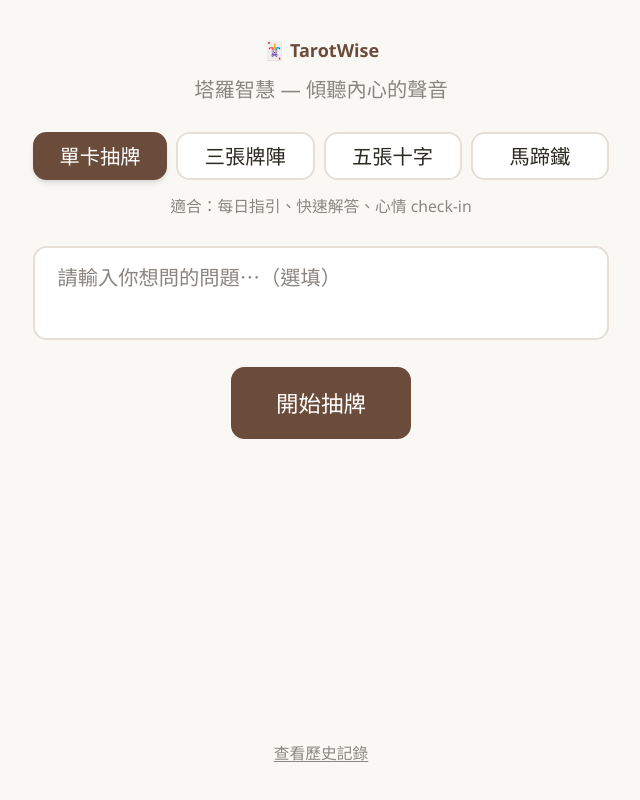
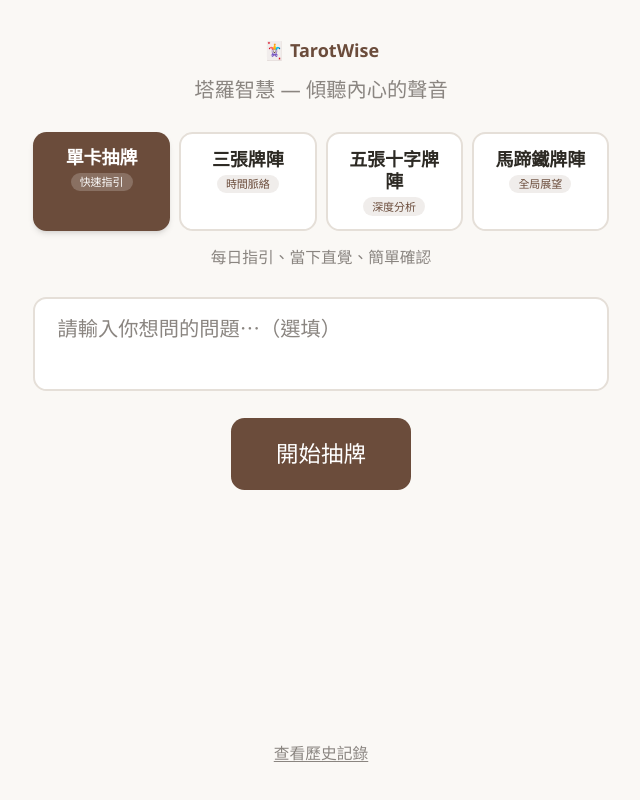
Before and after one commit to chrisudn/TarotWise-, a Next.js app: page / in a window 1280 px wide. Shown: the whole page, without its empty margins (319-959 px from the left). Built offline with nearby package versions, Linux system fonts and the light colour scheme.

Commit message:
牌陣新增 focus/suitableFor 方向欄位，選擇器改卡片式 UI，AI Prompt 注入專業定向

```diff
--- a/components/spread-selector.tsx
+++ b/components/spread-selector.tsx
@@ -1,49 +1,50 @@
 'use client'
 
 import type { SpreadType } from '@/types'
+import { spreads } from '@/data/spreads'
 
 interface SpreadSelectorProps {
   value: SpreadType
   onChange: (value: SpreadType) => void
 }
 
-const options: { value: SpreadType; label: string }[] = [
-  { value: 'single', label: '單卡抽牌' },
-  { value: 'three-card', label: '三張牌陣' },
-  { value: 'five-card', label: '五張十字' },
-  { value: 'horseshoe', label: '馬蹄鐵' },
-]
-
-const hints: Record<SpreadType, string> = {
-  'single': '適合：每日指引、快速解答、心情 check-in',
-  'three-card': '適合：多數問題 — 了解過去/現在/未來的脈絡',
-  'five-card': '適合：需要深入分析 — 從多個面向看清問題核心',
-  'horseshoe': '適合：事件發展全貌、人生規劃、一週展望',
-}
+const spreadOrder: SpreadType[] = ['single', 'three-card', 'five-card', 'horseshoe']
 
 export default function SpreadSelector({ value, onChange }: SpreadSelectorProps) {
   return (
     <div className="flex flex-col gap-3 w-full">
-      <div className="flex gap-2 w-full flex-wrap" role="radiogroup" aria-label="牌陣選擇">
-        {options.map((opt) => (
-          <button
-            key={opt.value}
-            onClick={() => onChange(opt.value)}
-            role="radio"
-            aria-checked={value === opt.value}
-            className={`flex-1 min-w-[calc(50%-4px)] sm:min-w-0 h-touch rounded-xl text-base sm:text-lg font-medium transition-all
-              ${
-                value === opt.value
+      <div className="grid grid-cols-2 gap-2 sm:grid-cols-4" role="radiogroup" aria-label="牌陣選擇">
+        {spreadOrder.map((type) => {
+          const s = spreads[type]
+          const isActive = value === type
+          return (
+            <button
+              key={type}
+              onClick={() => onChange(type)}
+              role="radio"
+              aria-checked={isActive}
+              className={`flex flex-col items-center gap-1 rounded-xl p-3 text-center transition-all
+                ${isActive
                   ? 'bg-primary text-white shadow-md'
                   : 'bg-card-bg text-foreground border-2 border-card-border hover:border-primary-light'
-              }`}
-          >
-            {opt.label}
-          </button>
-        ))}
+                }`}
+            >
+              <span className="text-base font-bold leading-tight">{s.nameZh}</span>
+              <span
+                className={`text-[11px] leading-tight rounded-full px-2 py-0.5
+                  ${isActive
+                    ? 'bg-white/20 text-white'
+                    : 'bg-primary/10 text-primary'
+                  }`}
+              >
+                {s.focus}
+              </span>
+            </button>
+          )
+        })}
       </div>
       <p className="text-sm text-muted text-center leading-relaxed">
-        {hints[value]}
+        {spreads[value].suitableFor}
       </p>
     </div>
   )
--- a/data/spreads.ts
+++ b/data/spreads.ts
@@ -6,6 +6,8 @@ export const spreads: Record<string, SpreadDefinition> = {
     name: 'Single Card',
     nameZh: '單卡抽牌',
     cardCount: 1,
+    focus: '快速指引',
+    suitableFor: '每日指引、當下直覺、簡單確認',
     positions: [
       { key: '1', label: '指引', description: '當下最需要的訊息' },
     ],
@@ -15,6 +17,8 @@ export const spreads: Record<string, SpreadDefinition> = {
     name: 'Three-Card Spread',
     nameZh: '三張牌陣',
     cardCount: 3,
+    focus: '時間脈絡',
+    suitableFor: '感情發展、工作變動、一般生活 — 理解過去/現在/未來的變化',
     positions: [
       { key: 'past', label: '過去', description: '導致目前狀況的原因' },
       { key: 'present', label: '現在', description: '當下的情況' },
@@ -26,6 +30,8 @@ export const spreads: Record<string, SpreadDefinition> = {
     name: 'Five-Card Cross',
     nameZh: '五張十字牌陣',
     cardCount: 5,
+    focus: '深度分析',
+    suitableFor: '重大決策、自我探索、釐清盲點 — 從隱藏面向看到問題全貌',
     positions: [
       { key: 'center', label: '狀況', description: '問題的核心' },
       { key: 'bottom', label: '挑戰', description: '潛在的困難' },
@@ -39,6 +45,8 @@ export const spreads: Record<string, SpreadDefinition> = {
     name: 'Horseshoe Spread',
     nameZh: '馬蹄鐵牌陣',
     cardCount: 7,
+    focus: '全局展望',
+    suitableFor: '人生規劃、長期發展、事業方向 — 預見未來七階段的完整路徑',
     positions: [
       { key: '1', label: '過去', description: '事件的起因與背景' },
       { key: '2', label: '現在', description: '當下的處境' },
--- a/lib/reading-prompt.ts
+++ b/lib/reading-prompt.ts
@@ -32,6 +32,7 @@ export function buildPrompt(
 【輸入資料】
 用戶提問：${question || '（未提供具體問題）'}
 牌陣：${spread.nameZh}
+牌陣專長：${spread.focus} — ${spread.suitableFor}
 
 牌卡清單：
 ${cardsSection}
@@ -41,6 +42,7 @@ ${cardsSection}
 2. 具體且客製化的情境連結：將牌義與用戶的提問背景深度結合，解釋每張牌為何出現在這個位置，避免籠統安慰。
 3. 務實的行動建議：提供 1-3 個具體、可落實在日常的行動步驟。
 4. 結構化排版：使用 Markdown 語法（標題、條列式），層次分明。
+5. 專業定向：根據牌陣的專長領域調整解讀角度。三張牌陣著重時間線的因果脈絡；五張十字著重隱藏因素與多面向分析；馬蹄鐵著重全局發展與階段性建議。
 
 【模式指示】
 ${modeInstructions[mode]}
--- a/types/index.ts
+++ b/types/index.ts
@@ -39,5 +39,7 @@ export interface SpreadDefinition {
   name: string
   nameZh: string
   cardCount: number
+  focus: string
+  suitableFor: string
   positions: SpreadPosition[]
 }
```
